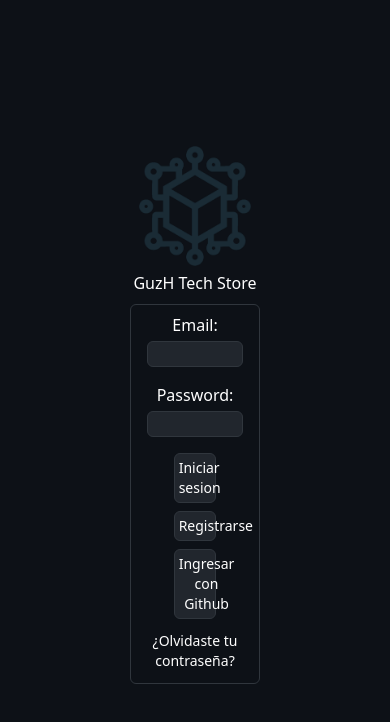
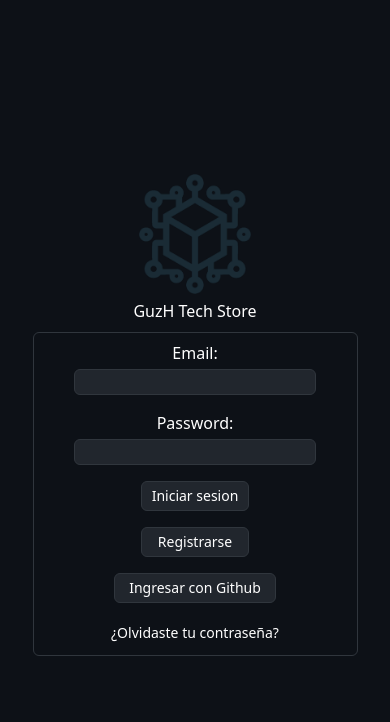
Before and after one commit to GuzH09/ProyectoFinalProgBackendOtero, a React (Vite) app in the folder Frontend/: page /login in a window 390 px wide. Shown: the top 722 px of the page. Built offline with nearby package versions, Linux system fonts and the light colour scheme.

Commit message:
Adding mobile design, step 2

```diff
--- a/Frontend/src/components/Login/LoginContainer.jsx
+++ b/Frontend/src/components/Login/LoginContainer.jsx
@@ -55,7 +55,7 @@
         <img src={'/images/logo.png'} className="h-full object-contain" />
         <h2 className="text-white">GuzH Tech Store</h2>
       </div>
-      <div className="rounded-md border-1 border-[#30363d] flex flex-col items-center py-2 gap-2 w-1/3">
+      <div className="w-5/6 rounded-md border-1 border-[#30363d] flex flex-col items-center py-2 gap-3 lg:w-1/3">
 
         <form className="flex flex-col items-center gap-3 w-full" onSubmit={handleSubmit}>
 
@@ -86,7 +86,7 @@
           <a href="/register" target="_self" className="text-white">Registrarse</a>
         </span>
 
-        <span className="rounded-md border-1 border-[#30363d] bg-[#21262d] p-1 text-sm w-2/6 text-center">
+        <span className="rounded-md border-1 border-[#30363d] bg-[#21262d] p-1 text-sm w-3/6 text-center">
           <button className="text-white" onClick={handleButtonClick}>Ingresar con Github</button>
         </span>
 
```
